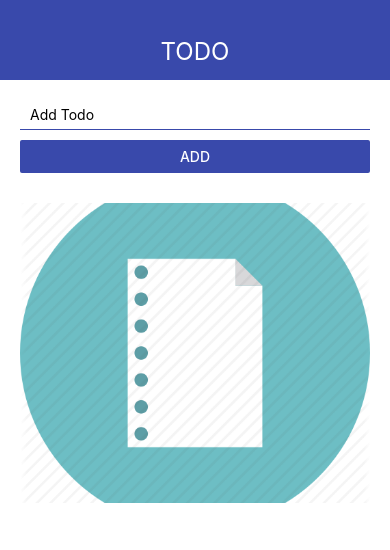
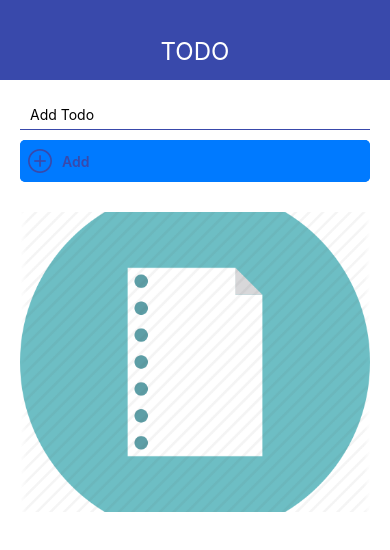
Before and after one commit to amao512/rn-todo, a React Native app: screen / in a window 390 px wide. Shown: the top 550 px of the page. Built offline with nearby package versions, Linux system fonts and the light colour scheme.

Commit message:
add: antdesign and keyboard

```diff
--- a/package.json
+++ b/package.json
@@ -8,6 +8,7 @@
     "eject": "expo eject"
   },
   "dependencies": {
+    "@expo/vector-icons": "^10.2.1",
     "expo": "~38.0.8",
     "expo-font": "^8.2.2",
     "expo-status-bar": "^1.0.2",
--- a/src/components/AddTodo.js
+++ b/src/components/AddTodo.js
@@ -1,6 +1,7 @@
 import React, { useState } from 'react'
-import { View, TextInput, Button, StyleSheet } from 'react-native'
+import { View, TextInput, Button, StyleSheet, Keyboard } from 'react-native'
 import { THEME } from '../theme'
+import { AntDesign } from '@expo/vector-icons'
 
 export const AddTodo = ({ addTodo }) => {
     const [value, setValue] = useState('')
@@ -8,6 +9,7 @@ export const AddTodo = ({ addTodo }) => {
     const onPress = () => {
         addTodo(value)
         setValue('')
+        Keyboard.dismiss()
     }
 
     return (
@@ -18,7 +20,10 @@ export const AddTodo = ({ addTodo }) => {
                 value={value}
                 onChangeText={text => setValue(text)}
             />
-            <Button onPress={onPress} color={THEME.MAIN_COLOR} style={styles.button} title="add" />
+            <AntDesign.Button onPress={onPress} color={THEME.MAIN_COLOR} name="pluscircleo" size={24}  >
+                Add
+            </AntDesign.Button>
+            {/* <Button onPress={onPress} color={THEME.MAIN_COLOR} style={styles.button} title="add" /> */}
         </View>
     )
 }
```
